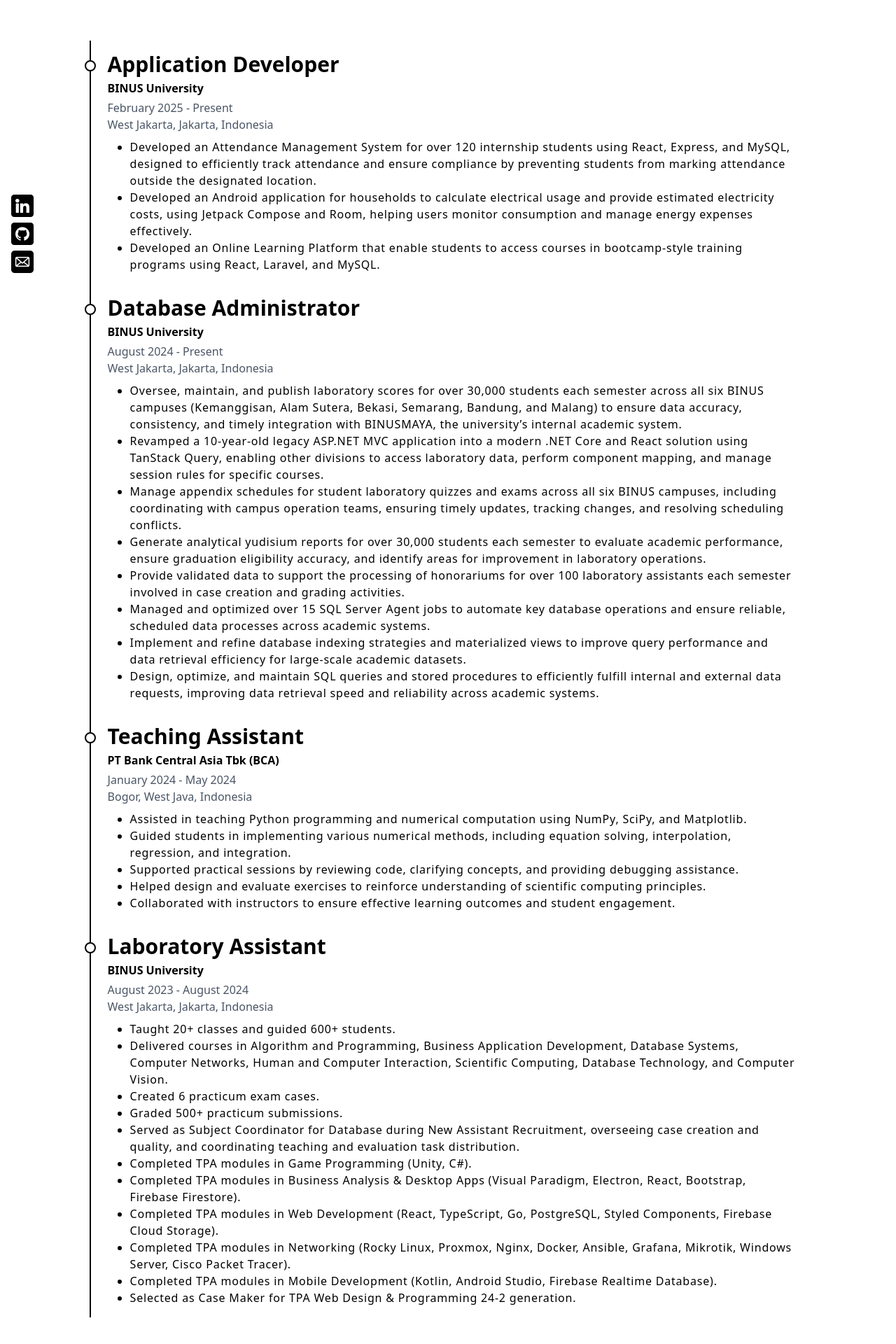
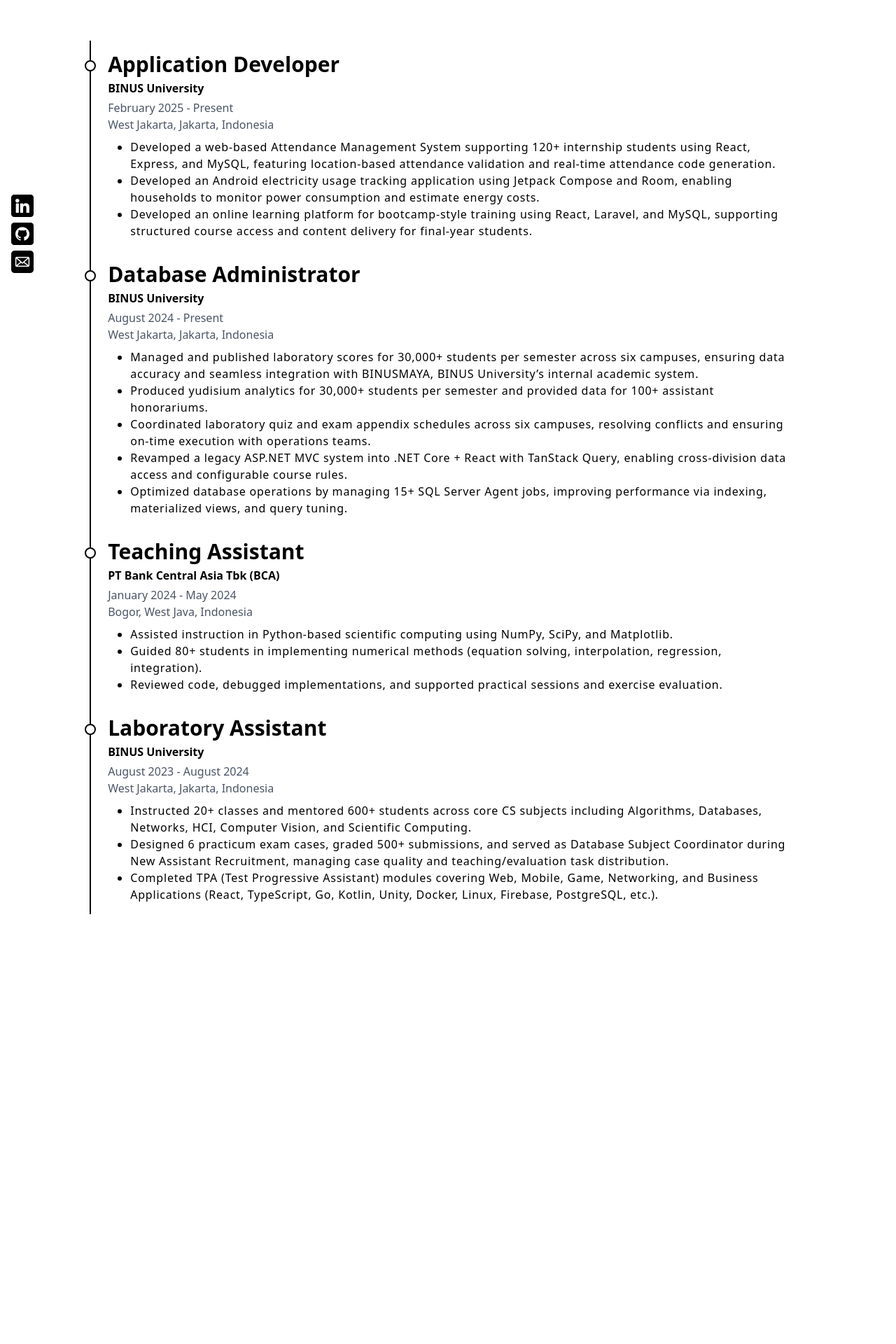
Before and after one commit to AdrianYuu/adrianyu.my.id, a React (Vite) app: page /experiences in a window 1280 px wide. Shown: the part 66-1986 px from the top of the page at 70% size. After the commit the page ends 1468 px from the top, so only its background shows below. Built offline with nearby package versions, Linux system fonts and the light colour scheme.

Commit message:
feat: update project descriptions and experiences

```diff
--- a/src/constants/experiences.ts
+++ b/src/constants/experiences.ts
@@ -15,9 +15,9 @@
         start: "February 2025",
         end: "Present",
         descriptions: [
-            "Developed an Attendance Management System for over 120 internship students using React, Express, and MySQL, designed to efficiently track attendance and ensure compliance by preventing students from marking attendance outside the designated location.",
-            "Developed an Android application for households to calculate electrical usage and provide estimated electricity costs, using Jetpack Compose and Room, helping users monitor consumption and manage energy expenses effectively.",
-            "Developed an Online Learning Platform that enable students to access courses in bootcamp-style training programs using React, Laravel, and MySQL.",
+            "Developed a web-based Attendance Management System supporting 120+ internship students using React, Express, and MySQL, featuring location-based attendance validation and real-time attendance code generation.",
+            "Developed an Android electricity usage tracking application using Jetpack Compose and Room, enabling households to monitor power consumption and estimate energy costs.",
+            "Developed an online learning platform for bootcamp-style training using React, Laravel, and MySQL, supporting structured course access and content delivery for final-year students.",
         ]
     },
     {
@@ -27,14 +27,11 @@
         start: "August 2024",
         end: "Present",
         descriptions: [
-            "Oversee, maintain, and publish laboratory scores for over 30,000 students each semester across all six BINUS campuses (Kemanggisan, Alam Sutera, Bekasi, Semarang, Bandung, and Malang) to ensure data accuracy, consistency, and timely integration with BINUSMAYA, the university’s internal academic system.",
-            "Revamped a 10-year-old legacy ASP.NET MVC application into a modern .NET Core and React solution using TanStack Query, enabling other divisions to access laboratory data, perform component mapping, and manage session rules for specific courses.",
-            "Manage appendix schedules for student laboratory quizzes and exams across all six BINUS campuses, including coordinating with campus operation teams, ensuring timely updates, tracking changes, and resolving scheduling conflicts.",
-            "Generate analytical yudisium reports for over 30,000 students each semester to evaluate academic performance, ensure graduation eligibility accuracy, and identify areas for improvement in laboratory operations.",
-            "Provide validated data to support the processing of honorariums for over 100 laboratory assistants each semester involved in case creation and grading activities.",
-            "Managed and optimized over 15 SQL Server Agent jobs to automate key database operations and ensure reliable, scheduled data processes across academic systems.",
-            "Implement and refine database indexing strategies and materialized views to improve query performance and data retrieval efficiency for large-scale academic datasets.",
-            "Design, optimize, and maintain SQL queries and stored procedures to efficiently fulfill internal and external data requests, improving data retrieval speed and reliability across academic systems.",
+            "Managed and published laboratory scores for 30,000+ students per semester across six campuses, ensuring data accuracy and seamless integration with BINUSMAYA, BINUS University’s internal academic system.",
+            "Produced yudisium analytics for 30,000+ students per semester and provided data for 100+ assistant honorariums.",
+            "Coordinated laboratory quiz and exam appendix schedules across six campuses, resolving conflicts and ensuring on-time execution with operations teams.",
+            "Revamped a legacy ASP.NET MVC system into .NET Core + React with TanStack Query, enabling cross-division data access and configurable course rules.",
+            "Optimized database operations by managing 15+ SQL Server Agent jobs, improving performance via indexing, materialized views, and query tuning.",
         ]
     },
     {
@@ -44,11 +41,9 @@
         start: "January 2024",
         end: "May 2024",
         descriptions: [
-            "Assisted in teaching Python programming and numerical computation using NumPy, SciPy, and Matplotlib.",
-            "Guided students in implementing various numerical methods, including equation solving, interpolation, regression, and integration.",
-            "Supported practical sessions by reviewing code, clarifying concepts, and providing debugging assistance.",
-            "Helped design and evaluate exercises to reinforce understanding of scientific computing principles.",
-            "Collaborated with instructors to ensure effective learning outcomes and student engagement.",
+            "Assisted instruction in Python-based scientific computing using NumPy, SciPy, and Matplotlib.",
+            "Guided 80+ students in implementing numerical methods (equation solving, interpolation, regression, integration).",
+            "Reviewed code, debugged implementations, and supported practical sessions and exercise evaluation."
         ]
     },
     {
@@ -58,17 +53,9 @@
         start: "August 2023",
         end: "August 2024",
         descriptions: [
-            "Taught 20+ classes and guided 600+ students.",
-            "Delivered courses in Algorithm and Programming, Business Application Development, Database Systems, Computer Networks, Human and Computer Interaction, Scientific Computing, Database Technology, and Computer Vision.",
-            "Created 6 practicum exam cases.",
-            "Graded 500+ practicum submissions.",
-            "Served as Subject Coordinator for Database during New Assistant Recruitment, overseeing case creation and quality, and coordinating teaching and evaluation task distribution.",
-            "Completed TPA modules in Game Programming (Unity, C#).",
-            "Completed TPA modules in Business Analysis & Desktop Apps (Visual Paradigm, Electron, React, Bootstrap, Firebase Firestore).",
-            "Completed TPA modules in Web Development (React, TypeScript, Go, PostgreSQL, Styled Components, Firebase Cloud Storage).",
-            "Completed TPA modules in Networking (Rocky Linux, Proxmox, Nginx, Docker, Ansible, Grafana, Mikrotik, Windows Server, Cisco Packet Tracer).",
-            "Completed TPA modules in Mobile Development (Kotlin, Android Studio, Firebase Realtime Database).",
-            "Selected as Case Maker for TPA Web Design & Programming 24-2 generation.",
+            "Instructed 20+ classes and mentored 600+ students across core CS subjects including Algorithms, Databases, Networks, HCI, Computer Vision, and Scientific Computing.",
+            "Designed 6 practicum exam cases, graded 500+ submissions, and served as Database Subject Coordinator during New Assistant Recruitment, managing case quality and teaching/evaluation task distribution.",
+            "Completed TPA (Test Progressive Assistant) modules covering Web, Mobile, Game, Networking, and Business Applications (React, TypeScript, Go, Kotlin, Unity, Docker, Linux, Firebase, PostgreSQL, etc.).",
         ]
     }
 ];
--- a/src/constants/projects.ts
+++ b/src/constants/projects.ts
@@ -20,10 +20,10 @@
     {
         title: "MiniShop",
         descriptions: [
-            "Built a full-stack e-commerce system with product, category, and inventory management.",
-            "Implemented secure JWT-based authentication with role-based authorization.",
+            "Built an e-commerce system with product and category management.",
             "Developed complete order lifecycle management with status tracking.",
-            "Integrated MinIO for scalable product image storage and retrieval."
+            "Implemented role-based access control and secure authentication for admin and user operations.",
+            "Integrated MinIO for image storage and retrieval."
         ],
         type: ProjectType.PERSONAL,
         technologies: [
@@ -69,10 +69,10 @@
     {
         title: "Travelohi",
         descriptions: [
-            "Developed a full-stack travel booking platform for flights and hotels with real-time availability.",
+            "Developed a travel booking platform for flights and hotels.",
             "Implemented booking management, seat selection, and hotel room handling.",
-            "Integrated WebSocket features for real-time games.",
-            "Built loyalty programs, reviews, and user profile management features."
+            "Integrated WebSocket features for real-time multiplayer games.",
+            "Built promos, reviews, and user profile management features."
         ],
         type: ProjectType.PERSONAL,
         technologies: [
@@ -161,7 +161,7 @@
     {
         title: "TemanMabar",
         descriptions: [
-            "Built a gaming platform with user authentication and customizable profiles.",
+            "Developed a gaming social platform to help users find and connect with others to play games together.",
             "Implemented team, competition, and match management features.",
             "Developed discussion forums and social interaction modules.",
             "Integrated order and payment processing for in-platform services."
@@ -195,10 +195,10 @@
     {
         title: "GymMe",
         descriptions: [
-            "Developed an e-commerce platform for gym supplement sales using ASP.NET Web Forms.",
+            "Developed an e-commerce platform for gym supplement sales.",
             "Implemented product management, inventory tracking, and expiration monitoring.",
             "Built shopping cart, checkout, and transaction history features.",
-            "Generated transaction reports using Crystal Reports."
+            "Generated transaction reports using Crystal Report."
         ],
         type: ProjectType.PERSONAL,
         technologies: [
@@ -256,8 +256,8 @@
     {
         title: "Atlantis",
         descriptions: [
-            "Developed an internal web system serving over 200 staff and coordinators.",
-            "Implemented promotion registration and Best Assistant voting features.",
+            "Developed an internal web system serving 200+ staff and coordinators.",
+            "Implemented promotion registration and Best Assistant voting functionalities.",
             "Built academic data mapping and internal file download modules.",
             "Developed schedule and course management functionalities."
         ],
@@ -287,7 +287,7 @@
     {
         title: "Attendance Management",
         descriptions: [
-            "Developed a web-based attendance system used daily by over 120 students.",
+            "Developed a web-based Attendance Management System supporting 120+ internship students.",
             "Implemented location-based check-in validation for attendance integrity.",
             "Built real-time attendance code generation using WebSocket.",
             "Automated attendance reporting with Excel export support."
```
Also changed, not shown: 1 other file (tests, documents, lock files or other folders).
